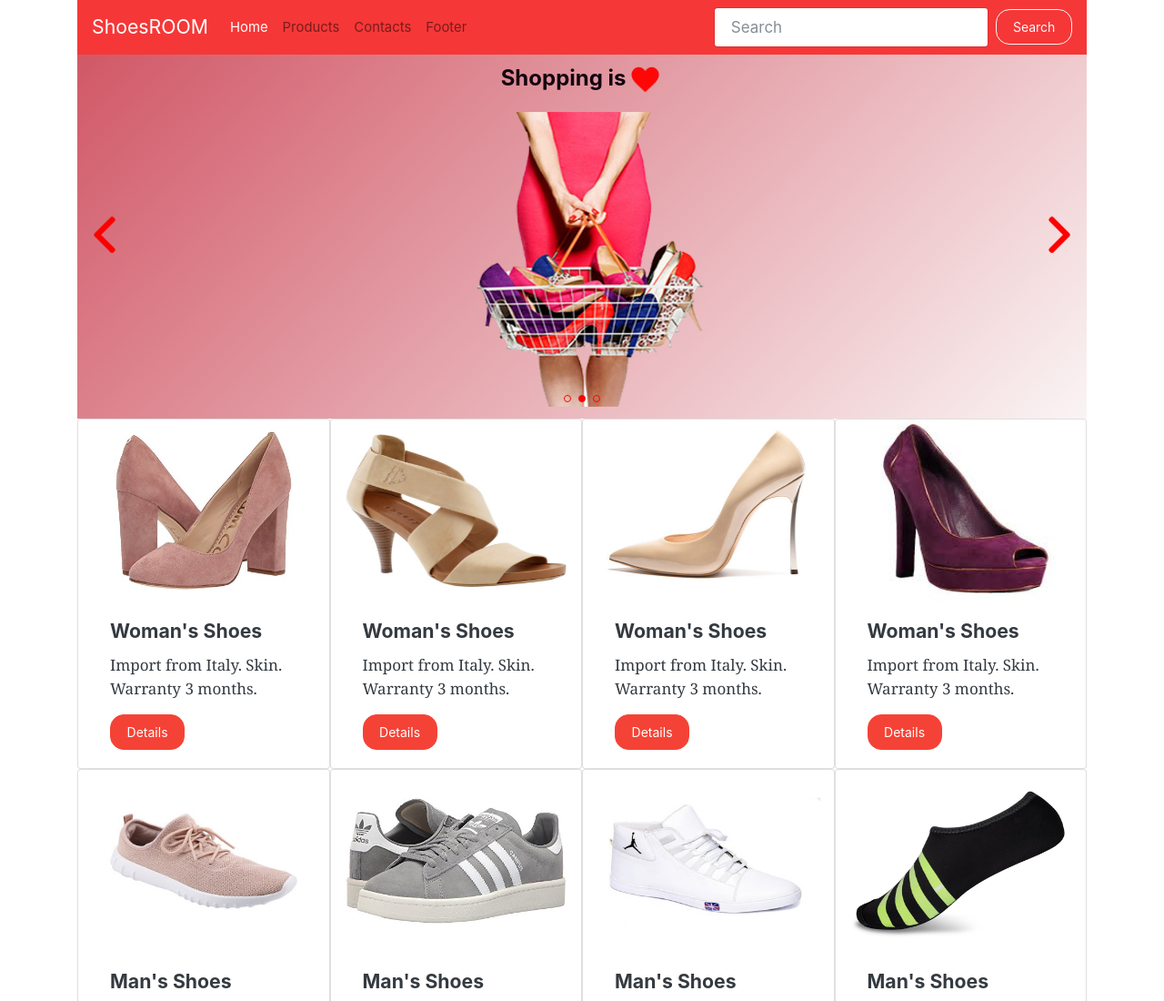
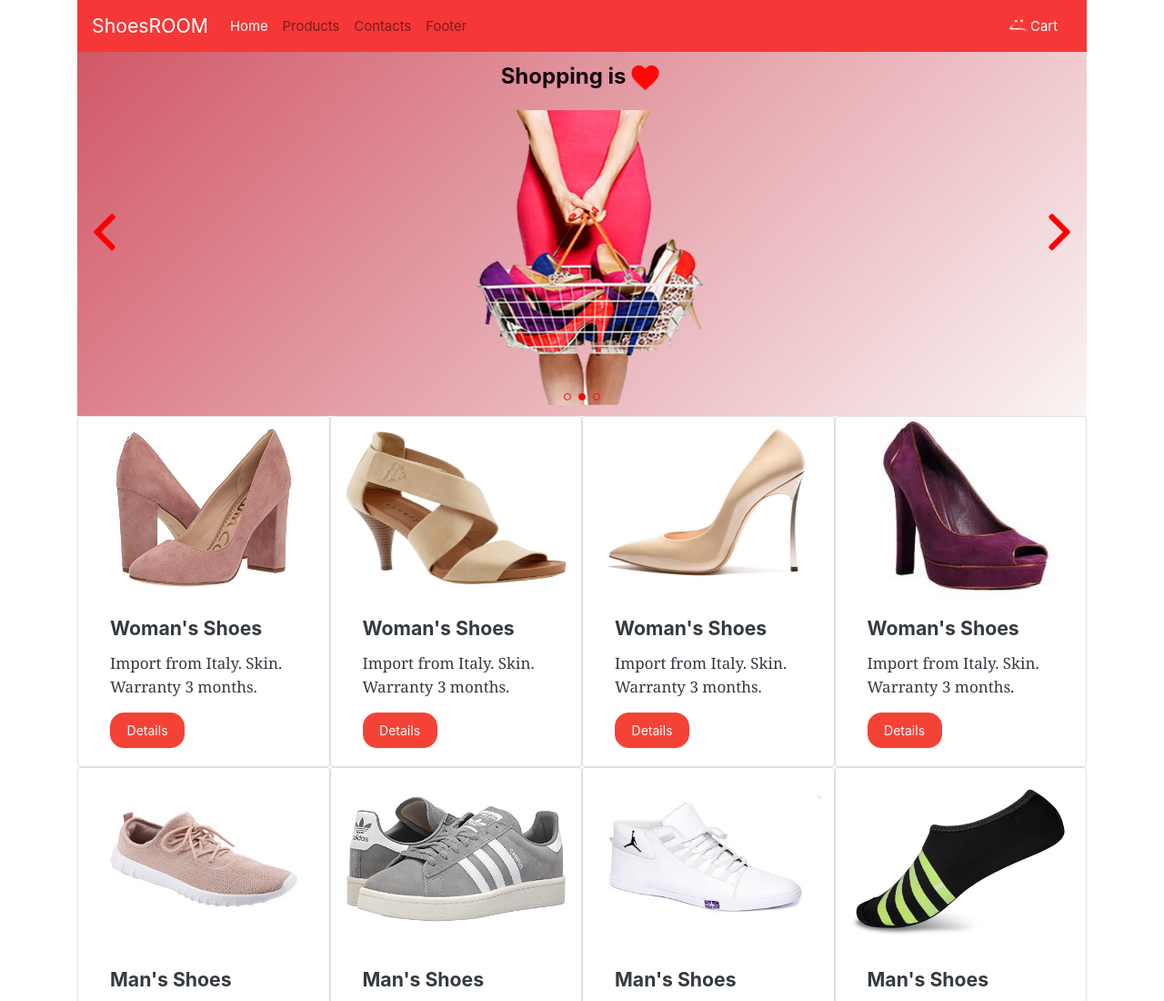
Before and after one commit to UlyanaShnyr/ShoesROOM, a plain HTML site: page index.html in a window 1280 px wide. Shown: the top 1100 px of the page at 91% size. Drawn offline with nearby package versions, Linux system fonts and the light colour scheme.

Commit message:
made icon customer bascket

```diff
--- a/index.html
+++ b/index.html
@@ -36,10 +36,12 @@
                     <a class="nav-link headName smooth" href="#footer">Footer <span class="sr-only">(current)</span></a>
                 </li>
           </ul>
-          <form class="form-inline my-2 my-lg-0">
-            <input class="form-control mr-sm-2" type="search" placeholder="Search" aria-label="Search">
-            <button class="btn btn-outline-success my-2 my-sm-0" type="submit">Search</button>
-          </form>
+           <div>
+                <a class="nav-link" href="#cartModal" data-toggle="modal">
+                    <i class="fab fa-opencart fa-spin" aria-hidden="true"></i>
+                    Cart<span id="cart-badge" class="badge badge-light"></span>
+                </a>
+            </div>
         </div>
       </nav>
     </header>
@@ -245,6 +247,8 @@
     <script src="js/swiper.min.js"></script>
     <script src="js/animate.js"></script>
     <script src="js/smooth-scroll.js"></script>
+    <script defer src="https://use.fontawesome.com/releases/v5.0.6/js/all.js"></script>
+
     <!-- Initialize Swiper -->
     <script>
         var swiper = new Swiper('.swiper-container', {
--- a/style/index.css
+++ b/style/index.css
@@ -96,3 +96,13 @@ footer{
     background-color: lightgrey;
     text-align: center;
 }
+a {
+    color: white;
+    text-decoration: none;
+    background-color: transparent;
+    -webkit-text-decoration-skip: objects;
+}
+a:hover {
+    color: white;
+    text-decoration: underline;
+}
```
Also changed, not shown: 1 other file.
